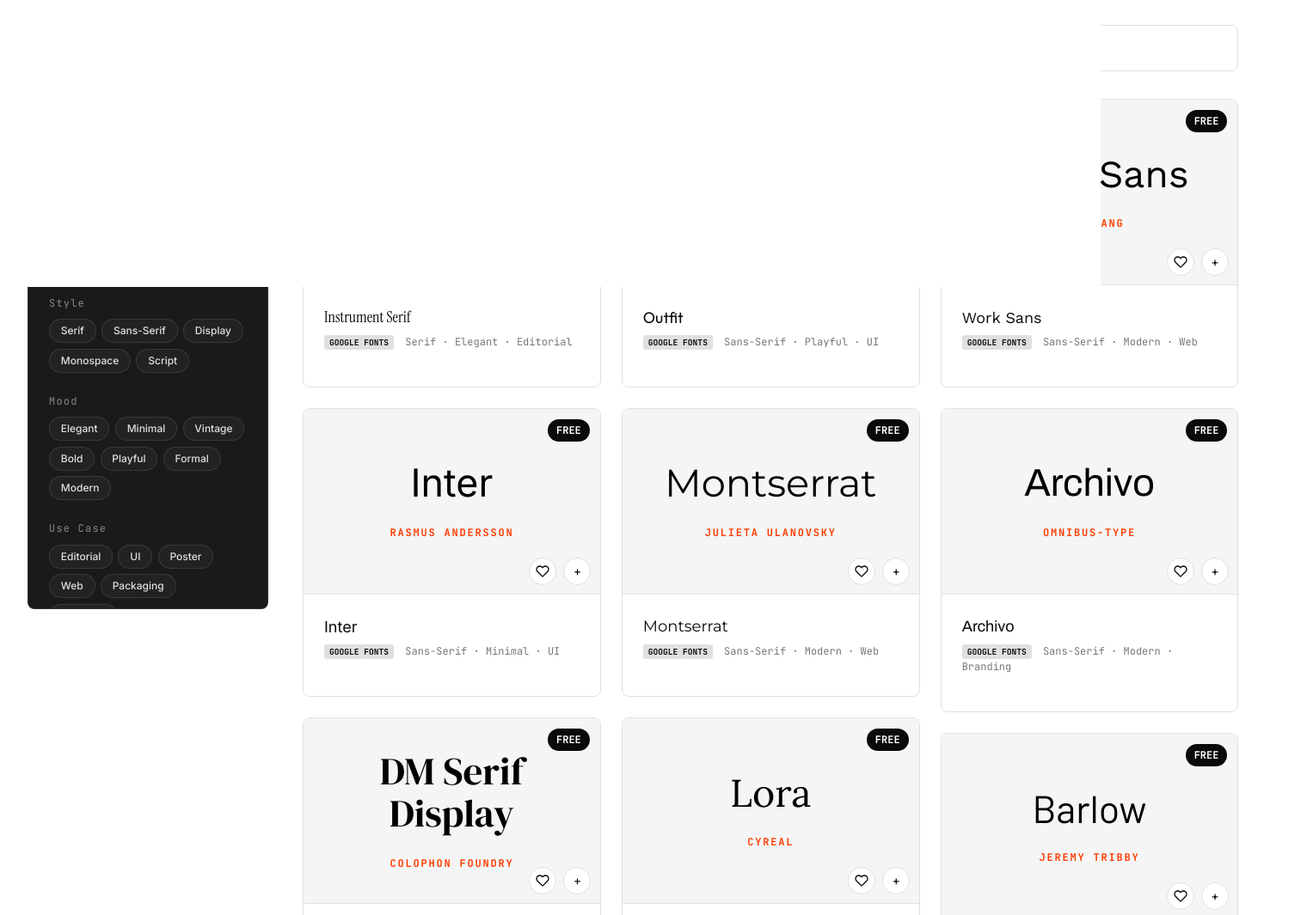
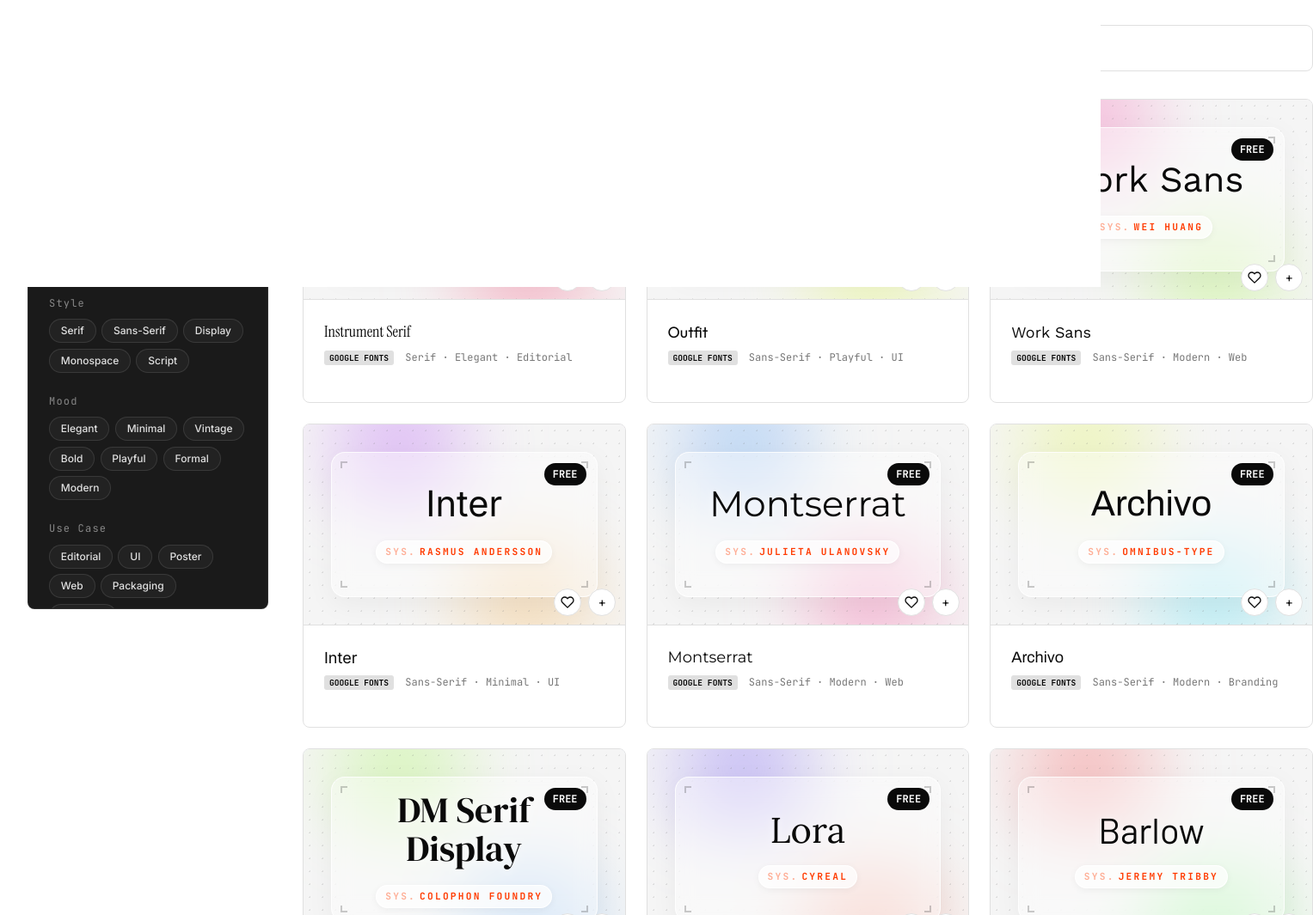
Before and after one commit to abhishek1734/fontvault, a plain HTML site: page index.html in a window 1280 px wide. Shown: the part 1266-2331 px from the top of the page at 86% size, 1527 px wide, since content can reach past the window. Drawn offline with nearby package versions, Linux system fonts and the light colour scheme; no server answers; a web font is replaced by a local one.

Commit message:
UI: Overhaul thumbnails with a modern futuristic glassmorphic design

```diff
--- a/app.js
+++ b/app.js
@@ -216,18 +216,44 @@ function getBadgeClass(a) {
 function getMockupHTML(font) {
   loadExternalFont(font);
   const fam = font.cssFamily || `'${font.name}'`;
-  const badge = `<span class="badge-availability ${getBadgeClass(font.availability)}">${font.availability}</span>`;
+  const badge = `<span class="badge-availability ${getBadgeClass(font.availability)}" style="z-index: 5;">${font.availability}</span>`;
   const titleText = globalPreviewText || font.name;
   const designerText = font.designer || font.foundry || 'Independent';
 
+  // Deterministic hues based on font ID for the holographic glow
+  let hash = 0;
+  for (let i = 0; i < font.id.length; i++) hash = font.id.charCodeAt(i) + ((hash << 5) - hash);
+  const hue1 = Math.abs(hash) % 360;
+  const hue2 = (hue1 + 120) % 360;
+
   return `
-    <div class="card-mockup" style="display:flex;flex-direction:column;justify-content:center;align-items:center;padding:1.5rem;border-bottom:1px solid var(--border-grey);color:#0A0A0A;text-align:center;">
-      ${badge}
-      <div class="mockup-preview-text" style="font-family:${fam},sans-serif;font-size:2.8rem;line-height:1.1;color:#000;">
-        ${titleText}
-      </div>
-      <div style="font-family:var(--font-mono);font-size:0.75rem;color:var(--signal-red);margin-top:1.5rem;letter-spacing:0.15em;text-transform:uppercase;font-weight:600;">
-        ${designerText}
+    <div class="card-mockup" style="position:relative; display:flex;flex-direction:column;justify-content:center;align-items:center;padding:2rem; overflow:hidden; min-height: 220px; border-bottom:1px solid var(--border-grey);">
+
+      <!-- Holographic Glows -->
+      <div class="glow-orb" style="position:absolute; top:-30%; left:-10%; width:80%; height:80%; background: radial-gradient(circle, hsl(${hue1}, 100%, 75%) 0%, transparent 70%); opacity: 0.5; filter: blur(30px); z-index: 0;"></div>
+      <div class="glow-orb" style="position:absolute; bottom:-30%; right:-10%; width:80%; height:80%; background: radial-gradient(circle, hsl(${hue2}, 100%, 75%) 0%, transparent 70%); opacity: 0.5; filter: blur(30px); z-index: 0;"></div>
+
+      <!-- Futuristic Grid/Dots -->
+      <div style="position:absolute; inset:0; background-image: radial-gradient(rgba(128,128,128,0.2) 1px, transparent 1px); background-size: 15px 15px; z-index: 0;"></div>
+
+      <!-- Glassmorphic Plate -->
+      <div class="futuristic-glass" style="position:relative; z-index: 2; display:flex; flex-direction:column; align-items:center; justify-content:center; width: 100%; height: 100%; padding: 2rem 1rem;">
+
+        <!-- Tech Corner Accents -->
+        <div class="tech-corner" style="top: 10px; left: 10px; border-top-width: 2px; border-left-width: 2px;"></div>
+        <div class="tech-corner" style="top: 10px; right: 10px; border-top-width: 2px; border-right-width: 2px;"></div>
+        <div class="tech-corner" style="bottom: 10px; left: 10px; border-bottom-width: 2px; border-left-width: 2px;"></div>
+        <div class="tech-corner" style="bottom: 10px; right: 10px; border-bottom-width: 2px; border-right-width: 2px;"></div>
+
+        ${badge}
+
+        <div class="mockup-preview-text futuristic-text" style="font-family:${fam},sans-serif; font-size:2.6rem; line-height:1.1; text-align:center; z-index:3;">
+          ${titleText}
+        </div>
+
+        <div class="futuristic-designer" style="font-family:var(--font-mono); font-size:0.7rem; margin-top:1.2rem; letter-spacing:0.2em; text-transform:uppercase; font-weight:700; z-index:3; padding: 4px 10px; border-radius: 20px;">
+          <span style="opacity:0.4; margin-right:4px;">SYS.</span>${designerText}
+        </div>
       </div>
     </div>
   `;
--- a/style.css
+++ b/style.css
@@ -2070,3 +2070,58 @@ input[type=range]::-moz-range-thumb {
   50% { opacity: 0.5; }
   100% { opacity: 1; }
 }
+
+/* Futuristic Thumbnail CSS */
+.futuristic-glass {
+  background: rgba(255, 255, 255, 0.4);
+  border: 1px solid rgba(255, 255, 255, 0.8);
+  box-shadow: 0 8px 32px rgba(0, 0, 0, 0.05);
+  backdrop-filter: blur(12px);
+  -webkit-backdrop-filter: blur(12px);
+  border-radius: 16px;
+}
+[data-theme="dark"] .futuristic-glass {
+  background: rgba(0, 0, 0, 0.4);
+  border: 1px solid rgba(255, 255, 255, 0.1);
+  box-shadow: 0 8px 32px rgba(0, 0, 0, 0.5);
+}
+
+.futuristic-text {
+  color: #0A0A0A;
+  text-shadow: 0 2px 10px rgba(255, 255, 255, 0.8);
+}
+[data-theme="dark"] .futuristic-text {
+  color: #FFFFFF;
+  text-shadow: 0 2px 10px rgba(0, 0, 0, 0.8);
+}
+
+.futuristic-designer {
+  background: rgba(255, 255, 255, 0.7);
+  border: 1px solid rgba(255, 255, 255, 0.9);
+  box-shadow: 0 2px 8px rgba(0, 0, 0, 0.05);
+  color: var(--signal-red);
+}
+[data-theme="dark"] .futuristic-designer {
+  background: rgba(0, 0, 0, 0.6);
+  border: 1px solid rgba(255, 255, 255, 0.1);
+  box-shadow: 0 2px 8px rgba(0, 0, 0, 0.5);
+}
+
+.glow-orb {
+  mix-blend-mode: multiply;
+}
+[data-theme="dark"] .glow-orb {
+  mix-blend-mode: screen;
+}
+
+.tech-corner {
+  position: absolute;
+  width: 8px;
+  height: 8px;
+  border-color: rgba(0,0,0,0.2);
+  border-style: solid;
+  border-width: 0;
+}
+[data-theme="dark"] .tech-corner {
+  border-color: rgba(255,255,255,0.2);
+}
```
